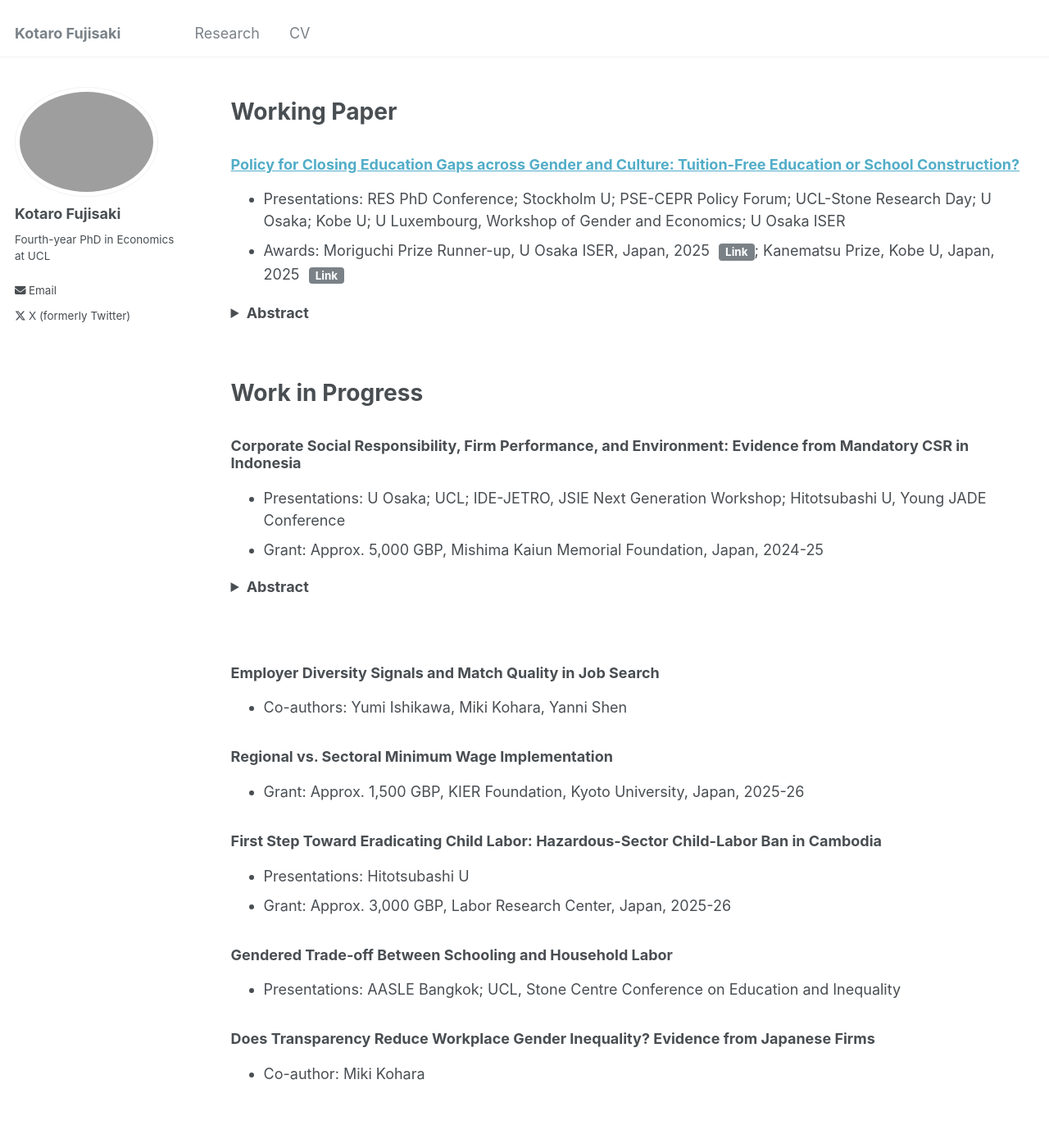
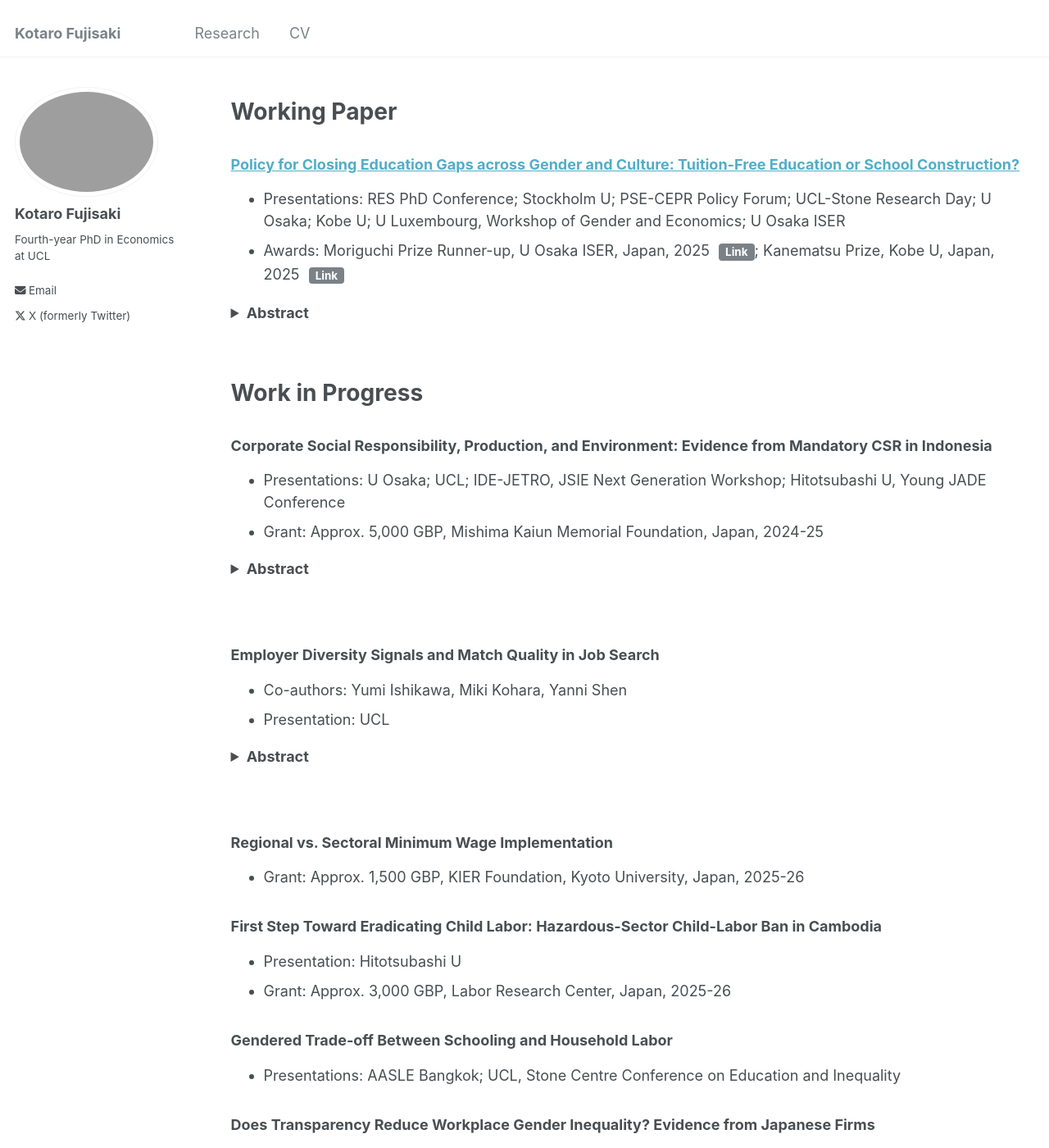
Before and after one commit to Kotaro-Fujisaki/kotaro-fujisaki.github.io, a Jekyll site: the page built from _pages/publications.md, in a window 1280 px wide and 1400 px high. Shown: the whole window at 82% size. Built offline with Jekyll 4.4.1, drawn with Linux system fonts in a browser that asks for light colours.

Commit message:
Update publications.md
Signed-off-by: Kotaro-Fujisaki <163865887+Kotaro-Fujisaki@users.noreply.github.com>

```diff
--- a/_pages/publications.md
+++ b/_pages/publications.md
@@ -8,7 +8,7 @@ author_profile: true
 
 # Working Paper
 
-### <a href="https://kotaro-fujisaki.github.io/files/20251110_PfCEG.pdf" target="_blank" rel="noopener">Policy for Closing Education Gaps across Gender and Culture: Tuition-Free Education or School Construction?</a>
+### <a href="https://kotaro-fujisaki.github.io/files/PfCEG_20260103.pdf" target="_blank" rel="noopener">Policy for Closing Education Gaps across Gender and Culture: Tuition-Free Education or School Construction?</a>
 * Presentations: RES PhD Conference; Stockholm U; PSE-CEPR Policy Forum; UCL-Stone Research Day; U Osaka; Kobe U; U Luxembourg, Workshop of Gender and Economics; U Osaka ISER<br>
 * Awards: Moriguchi Prize Runner-up, U Osaka ISER, Japan, 2025 <a href="https://www.iser.osaka-u.ac.jp/en/events/moriguchi/past-winners" target="_blank" rel="noopener" class="btn" style="margin-left:6px;padding:2px 8px;border:1px solid #ccc;border-radius:4px;text-decoration:none;display:inline-block;line-height:1.2;">Link</a>; Kanematsu Prize, Kobe U, Japan, 2025 <a href="https://www.rieb.kobe-u.ac.jp/edu-society/kanematsu_prize/prize_thesis.html" target="_blank" rel="noopener" class="btn" style="margin-left:6px;padding:2px 8px;border:1px solid #ccc;border-radius:4px;text-decoration:none;display:inline-block;line-height:1.2;">Link</a>
 <!---* Citation: Fujisaki, K. (2025) “Policy for Closing Education Gaps across Gender and Culture: Tuition-Free Education or School Construction?”, RIEB Discussion Paper Series No.2025-16 <a href="https://www.rieb.kobe-u.ac.jp/academic/ra/dp/English/dp2025-16.html" target="_blank" rel="noopener" class="btn" style="margin-left:6px;padding:2px 8px;border:1px solid #ccc;border-radius:4px;text-decoration:none;display:inline-block;line-height:1.2;">DP</a>-->
@@ -23,24 +23,33 @@ author_profile: true
 
 # Work in Progress
 
-### Corporate Social Responsibility, Firm Performance, and Environment: Evidence from Mandatory CSR in Indonesia
+### Corporate Social Responsibility, Production, and Environment: Evidence from Mandatory CSR in Indonesia
 * Presentations: U Osaka; UCL; IDE-JETRO, JSIE Next Generation Workshop; Hitotsubashi U, Young JADE Conference
 * Grant: Approx. 5,000 GBP, Mishima Kaiun Memorial Foundation, Japan, 2024-25
 <details class="abstract">
   <summary><strong>Abstract</strong></summary>
 
-  Corporate social responsibility (CSR) is the integration of social, environmental, and ethical values into business practices. This paper studies its effects on firms’ profits, production, and environmental outcomes in Indonesia. To address endogeneity in CSR adoption, I exploit the country’s legal requirement that limited-liability firms in natural-resource–related industries implement CSR activities. A triple-difference design shows that the mandate improved environmental performance by reducing the use of polluting fuels. Effects are larger for firms with stronger community-based relational incentives, particularly those relying on locally sourced private capital. The fuel shift involved a reallocation of expenditures but did not affect profits, output, total revenue, or total expenses. Village–firm matched data corroborate a decline in reported pollution incidents around obligated firms. Even without strong enforcement, legal CSR requirements can complement traditional environmental regulation when firms are embedded in local networks that provide additional CSR incentives.
+  Corporate social responsibility (CSR) integrates social, environmental, and ethical values into business practices. This paper studies its effects on firms’ production, profits, and environmental outcomes. To address endogeneity in CSR adoption, I exploit Indonesia’s mandate requiring CSR implementation among limited-liability firms in natural-resource-related industries. Treated firms expanded CSR and environmental information disclosure, consistent with the policy’s environmental preservation aim. A triple-difference design shows that treated firms improved environmental performance ratings and reduced carbon emissions by decreasing coal use and substituting toward LPG. The fuel shift involved expenditure reallocation but did not affect profits, output, revenue, or total expenses. Effects are larger for firms with stronger community-based relational incentives, particularly middle-aged firms sourcing capital domestically and privately. Village-firm matched data corroborate declining pollution incidents around treated firms. Legal CSR requirements can act as environmental regulation when firms are embedded in local networks that provide additional CSR incentives.
+
 </details>
 <br>
 
 ### Employer Diversity Signals and Match Quality in Job Search
 * Co-authors: Yumi Ishikawa, Miki Kohara, Yanni Shen
+* Presentation: UCL
+<details class="abstract">
+  <summary><strong>Abstract</strong></summary>
+
+  How does information about workplace diversity shape job application decisions and employer-employee match quality? We study this question using data from an international job fair where university students from Southeast Asia meet Japanese recruiting firms. Firms providing more information about workplace diversity in their presentations and brochures attract greater application interest. We construct a unique measure of match quality across firm-student pairs, including unrealized matches, and show that the effects of diversity information are stronger for higher-quality potential matches, where skill demand and supply are better aligned. These effects are driven by female job seekers, who display greater interest in diversity information, interpret it as a signal of better promotion prospects and a more productive workplace, and exhibit higher willingness to pay for gender-diverse workplaces. Diversity operates as a non-pay amenity valued particularly by women and can enhance match quality by altering applicant pool composition.
+
+</details>
+<br>
 
 ### Regional vs. Sectoral Minimum Wage Implementation
 * Grant: Approx. 1,500 GBP, KIER Foundation, Kyoto University, Japan, 2025-26
 
 ### First Step Toward Eradicating Child Labor: Hazardous-Sector Child-Labor Ban in Cambodia
-* Presentations: Hitotsubashi U
+* Presentation: Hitotsubashi U
 * Grant: Approx. 3,000 GBP, Labor Research Center, Japan, 2025-26
 
 ### Gendered Trade-off Between Schooling and Household Labor
```
